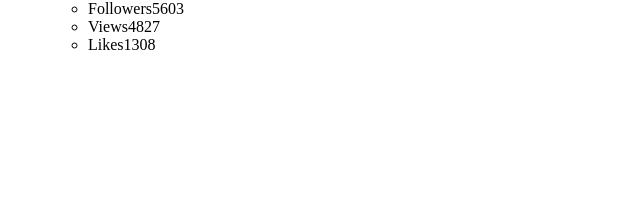
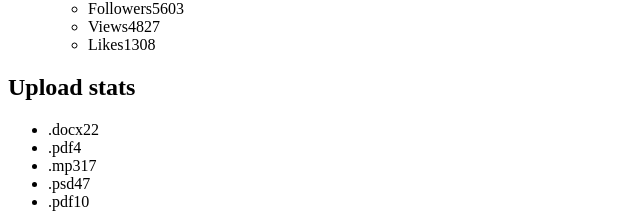
Before and after one commit to Valeriy-Fedulov/goit-react-hw-01-components, a JavaScript app: page / in a window 1280 px wide. Shown: the part 914-1138 px from the top of the page, without its empty margins (0-640 px from the left). Before the commit the page ends 984 px from the top, so only its background shows below. Built offline with nearby package versions, Linux system fonts and the light colour scheme.

Commit message:
Add Stats

```diff
--- a/src/App.js
+++ b/src/App.js
@@ -1,10 +1,14 @@
-import ProfileList from './components/user/Profile'
-import users from './components/user/users.json';
+import ProfileList from './components/profile/ProfileList';
+import user from './components/profile/user.json';
+
+import StatisticsList from './components/statistics/StatisticsList';
+import statisticalData from './components/statistics/statistical-data.json';
 
 export default function App() {
   return (
     <div>
-      <ProfileList items={users} />
+      <ProfileList itemsUser={user} />
+      <StatisticsList title="Upload stats" stats={statisticalData} />
     </div>
   );
 }
--- /dev/null
+++ b/src/components/profile/ProfileList.js
@@ -0,0 +1,28 @@
+import Profile from './Profile';
+import PropTypes from 'prop-types';
+
+export default function ProfileList({ itemsUser }) {
+    return (
+        <ul>
+            {itemsUser.map(user => (
+                <li key={user.tag}>
+                    <Profile
+                        name={user.name}
+                        tag={user.tag}
+                        location={user.location}
+                        avatar={user.avatar}
+                        stats={user.stats}
+                    />
+                </li>
+            ))}
+        </ul>
+    );
+}
+
+ProfileList.propTypes = {
+    items: PropTypes.arrayOf(
+        PropTypes.shape({
+            tag: PropTypes.string.isRequired,
+        }),
+    ),
+};
--- /dev/null
+++ b/src/components/statistics/Statistics.js
@@ -0,0 +1,16 @@
+import PropTypes from 'prop-types';
+
+export default function Statistics(props) {
+    const { label, percentage } = props;
+    return (
+    <div>
+        <span className="label">{ label }</span>
+        <span className="percentage">{ percentage }</span>
+    </div>
+    );
+}
+
+Statistics.propTypes = {
+    label: PropTypes.string.isRequired,
+    percentage: PropTypes.number.isRequired,
+}
--- /dev/null
+++ b/src/components/statistics/StatisticsList.js
@@ -0,0 +1,29 @@
+import Statistics from "./Statistics";
+import PropTypes from 'prop-types';
+
+export default function StatisticsList({ title, stats }) {
+    return (
+        <section className="statistics">
+            {title && < h2 className="title">{title}</h2>}
+
+            <ul className="stat-list">
+                {stats.map(stat => (
+                    <li className="item" key={stat.id}>
+                        <Statistics
+                            label={stat.label}
+                            percentage={stat.percentage}
+                        />
+                    </li>
+                ))}
+            </ul>
+        </section>
+    );
+}
+
+StatisticsList.propTypes = {
+    items: PropTypes.arrayOf(
+        PropTypes.shape({
+            id: PropTypes.string.isRequired,
+        }),
+    ),
+}
--- /dev/null
+++ b/src/components/statistics/statistical-data.json
@@ -0,0 +1,7 @@
+[
+  { "id": "id-1", "label": ".docx", "percentage": 22 },
+  { "id": "id-2", "label": ".pdf", "percentage": 4 },
+  { "id": "id-3", "label": ".mp3", "percentage": 17 },
+  { "id": "id-4", "label": ".psd", "percentage": 47 },
+  { "id": "id-5", "label": ".pdf", "percentage": 10 }
+]
--- a/src/components/user/Profile.js
+++ /dev/null
@@ -1,28 +0,0 @@
-import Profile from './User.module';
-import PropTypes from 'prop-types';
-
-export default function ProfileList({ items }) {
-    return (
-        <ul>
-        {items.map(user => (
-        <li key={user.tag}>
-            <Profile
-                    name={user.name}
-          tag={user.tag}
-          location={user.location}
-          avatar={user.avatar}
-                    stats={user.stats}
-                     />
-                </li>
-      ))}
-</ul>
-    );
-}
-
-ProfileList.propTypes = {
-    items: PropTypes.arrayOf(
-        PropTypes.shape({
-            tag: PropTypes.string.isRequired,
-        }),
-    ),
-};
```
Also changed, not shown: public/index.html (+1 -22 lines), src/components/profile/Profile.js (renamed from src/components/user/User.module.js), src/components/profile/user.json (renamed from src/components/user/users.json).
